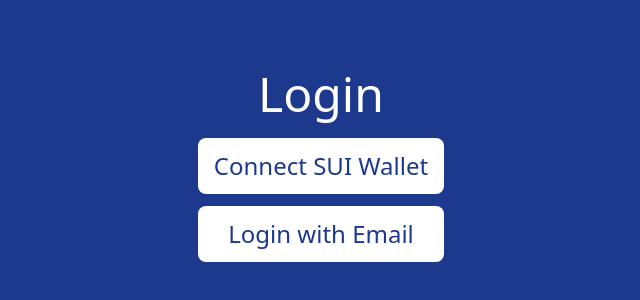
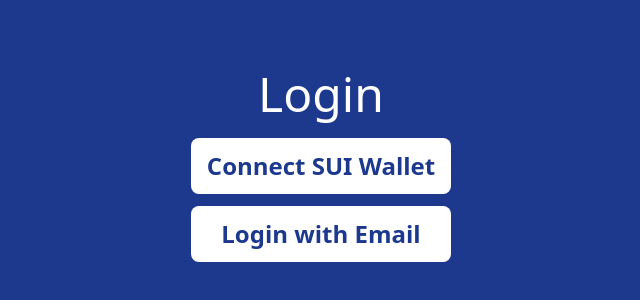
Before and after one commit to Kholvra/SupplyChainX, a React (Vite) app: page /login in a window 1280 px wide. Shown: the part 234-534 px from the top of the page, without its empty margins (319-959 px from the left). Built offline with nearby package versions, Linux system fonts and the light colour scheme.

Commit message:
style: bolder button text

```diff
--- a/src/components/Button.tsx
+++ b/src/components/Button.tsx
@@ -4,6 +4,6 @@
 
 export default function Button({children}:buttonProp){
     return(
-        <button className="py-3 px-4 text-2xl rounded-lg bg-white text-blue-900 font-sans">{children}</button>
+        <button className="py-3 px-4 rounded-lg bg-white text-2xl text-blue-900 font-sans font-semibold">{children}</button>
     )
 }
```
